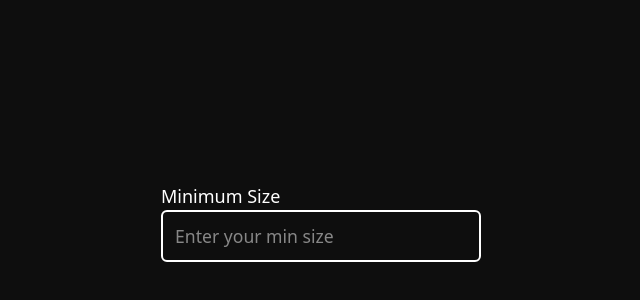
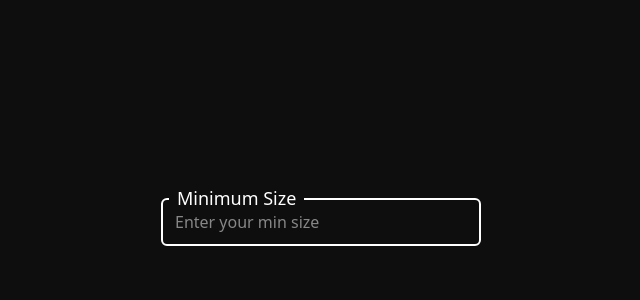
Before and after one commit to auilk/clampli, a React (Vite) app: page / in a window 1280 px wide. Shown: the part 178-478 px from the top of the page, without its empty margins (319-959 px from the left). Built offline with nearby package versions, Linux system fonts and the light colour scheme.

Commit message:
Update InputField design

```diff
--- a/src/components/InputField.jsx
+++ b/src/components/InputField.jsx
@@ -8,20 +8,19 @@ import { useState } from "react";
  * @param {Number} props.width
  * @param {Number} props.textSize
  * @param {string} props.textColor
- * @param {string} props.labelColor
  * @param {string} props.borderColor
  * @returns {JSX.Element}
  */
 
-function InputField({label, placeholder, width = 20, textSize = 1.1, labelColor, textColor, borderColor})
+function InputField({label, placeholder, width = 20, textSize = 1, textColor, borderColor})
 {
     const [value, SetValue] = useState("");
 
     return (
-        <div className="flex flex-col">
-            <label className="text-lg text-white" htmlFor="input"
+        <div className="flex flex-col relative">
+            <label className="pl-2 pr-2 text-lg text-white absolute -top-3.5 left-2 bg-graphite-900" htmlFor="input"
                 style={{
-                    color: labelColor
+                    color: borderColor
                 }}>{label}</label>
             <input className="pl-3 pr-3 pt-3 pb-3 border-2 rounded-md outline-0 text-6xl text-white" id="input" type="text" value={value} placeholder={placeholder} onChange={(event) => SetValue(event.target.value)}
                 style={{
```
